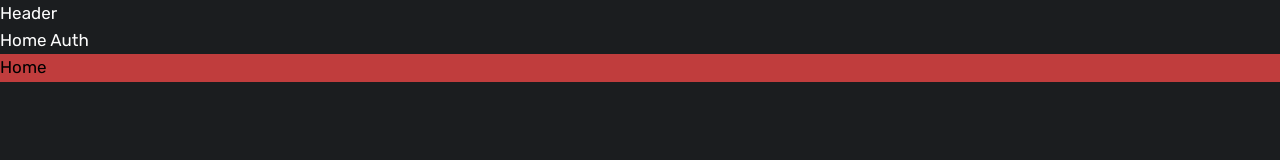
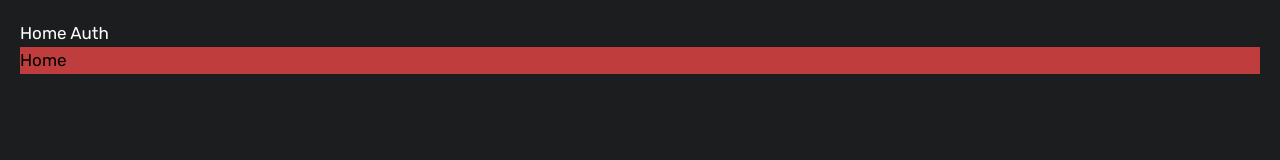
Before and after one commit to Efim-Kapliy/project_my_bank, a website built with webpack: page src/index.html in a window 1280 px wide. Built offline with nearby package versions, Linux system fonts and the light colour scheme.

Commit message:
feat: modify layout-component and custom library

```diff
--- a/package.json
+++ b/package.json
@@ -32,8 +32,8 @@
 		"html-webpack-plugin": "^5.6.3",
 		"mini-css-extract-plugin": "^2.9.2",
 		"prettier": "^3.4.1",
-		"sass": "^1.81.0",
-		"sass-loader": "^16.0.3",
+		"sass": "^1.82.0",
+		"sass-loader": "^16.0.4",
 		"style-loader": "^4.0.0",
 		"terser-webpack-plugin": "^5.3.10",
 		"webpack": "^5.96.1",
--- /dev/null
+++ b/src/components/layout/header/header.component.js
@@ -0,0 +1,13 @@
+import ChildComponent from '@/core/component/child.component'
+import renderService from '@/core/services/render.service'
+
+import template from './header.template.html'
+import styles from './header.module.scss'
+
+export class Header extends ChildComponent {
+	render() {
+		this.element = renderService.htmlToElement(template, [], styles)
+
+		return this.element
+	}
+}
--- /dev/null
+++ b/src/components/layout/header/header.module.scss
@@ -0,0 +1,11 @@
+@use '@/styles/mixins' as *;
+
+.header {
+	@include flex-horizontal-center;
+	justify-content: space-between;
+
+	.right-side {
+		@include flex-horizontal-center;
+		gap: 20px;
+	}
+}
--- /dev/null
+++ b/src/components/layout/header/header.template.html
@@ -0,0 +1,6 @@
+<header class="header">
+  <nav>
+    <a href="/">Home</a>
+    <a href="/auth">Auth</a>
+  </nav>
+</header>
--- a/src/components/layout/layout.component.js
+++ b/src/components/layout/layout.component.js
@@ -1,24 +1,29 @@
-export class Layout {
+import renderService from '@/core/services/render.service'
+
+import template from './layout.template.html'
+import styles from './layout.module.scss'
+import $R from '@/core/rquery/rquery.lib'
+import { Header } from './header/header.component'
+import ChildComponent from '@/core/component/child.component'
+
+export class Layout extends ChildComponent {
 	constructor({ router, children }) {
+		super()
+
 		this.router = router
 		this.children = children
 	}
 
 	render() {
-		const headerHTML = `
-		<header>
-			Header
-			<nav>
-				<a href="/">Home</a>
-				<a href="/auth">Auth</a>
-			</nav>
-		</header>`
+		this.element = renderService.htmlToElement(template, [], styles)
 
-		return `
-    ${headerHTML}
-    <main>
-      ${this.children}
-    </main>
-    `
+		const mainElement = $R(this.element).find('main')
+
+		const contentContainer = $R(this.element).find('#content')
+		contentContainer.append(this.children)
+
+		mainElement.before(new Header().render()).append(contentContainer.element)
+
+		return this.element
 	}
 }
--- /dev/null
+++ b/src/components/layout/layout.module.scss
@@ -0,0 +1,6 @@
+.layout {
+	padding: 20px;
+	max-width: 1350px;
+	margin: 0 auto;
+	position: relative;
+}
--- /dev/null
+++ b/src/components/layout/layout.template.html
@@ -0,0 +1,6 @@
+<section class='layout'>
+  <main>
+    <div class='notification' id='notification'></div>
+    <div id='content'></div>
+  </main>
+</section>
--- a/src/components/screens/home/home.component.js
+++ b/src/components/screens/home/home.component.js
@@ -14,6 +14,6 @@ export class Home extends BaseScreen {
 		const element = renderService.htmlToElement(template, [], styles)
 
 		$R(element).find('h1').css('color', 'black')
-		return element.outerHTML
+		return element
 	}
 }
--- a/src/core/router/router.js
+++ b/src/core/router/router.js
@@ -1,6 +1,7 @@
 import { NotFound } from '@/components/screens/not-found/not-found.component'
 import { ROUTES } from './routes.data'
 import { Layout } from '@/components/layout/layout.component'
+import $R from '../rquery/rquery.lib'
 
 export class Router {
 	#routes = ROUTES
@@ -52,16 +53,17 @@ export class Router {
 	}
 
 	#render() {
-		const component = new this.#currentRoute.component()
+		const component = new this.#currentRoute.component().render()
 
 		if (!this.#layout) {
 			this.#layout = new Layout({
 				router: this,
-				children: component.render()
-			})
-			document.getElementById('app').innerHTML = this.#layout.render()
+				children: component
+			}).render()
+
+			$R('#app').append(this.#layout)
 		} else {
-			document.querySelector('main').innerHTML = component.render()
+			$R('#content').html('').append(component)
 		}
 	}
 }
--- a/src/core/rquery/rquery.lib.js
+++ b/src/core/rquery/rquery.lib.js
@@ -38,6 +38,20 @@ class RQuery {
 	}
 
 	/**
+	 * Get or set the inner HTML of the selected element.
+	 * @param {string} [htmlContent] - Optional HTML content to set. If not provided, the current inner HTML will be returned.
+	 * @returns {RQuery|string} The current RQuery instance for chaining when setting HTML content or the current inner HTML when getting.
+	 */
+	html(htmlContent) {
+		if (typeof htmlContent === 'undefined') {
+			return this.element.innerHTML
+		} else {
+			this.element.innerHTML = htmlContent
+			return this
+		}
+	}
+
+	/**
 	 * Set the CSS style of the selected element.
 	 * @param {string} property - The CSS property to set.
 	 * @param {string} value - The value to set for the CSS property.
@@ -51,6 +65,36 @@ class RQuery {
 		this.element.style[property] = value
 		return this
 	}
+
+	/**
+	 * Append a new element as a child of the selected element.
+	 * @param {HTMLElement} child - The new child element to append.
+	 * @returns {RQuery} The current RQuery instance for chaining.
+	 */
+	append(childElement) {
+		this.element.append(childElement)
+		return this
+	}
+
+	/**
+	 * Insert a new element before the selected element.
+	 * @param {HTMLElement} newElement - The new element to insert before the selected element.
+	 * @returns {RQuery} The current RQuery instance for chaining.
+	 */
+	before(newElement) {
+		if (!(newElement instanceof HTMLElement)) {
+			throw new Error('Element must be an HTMLElement')
+		}
+
+		const parentElement = this.element.parentElement
+
+		if (parentElement) {
+			parentElement.insertBefore(newElement, this.element)
+			return this
+		} else {
+			throw new Error('Element does not have a parent element')
+		}
+	}
 }
 
 /**
--- a/src/styles/_mixins.scss
+++ b/src/styles/_mixins.scss
@@ -1,6 +1,6 @@
-@use "src/styles/variables";
+@use '@/styles/variables';
 
-@mixin dashboard-section($variant: "big") {
+@mixin dashboard-section($variant: 'big') {
 	margin-top: $gap;
 	background-color: $bg-block;
 	border-radius: $radius;
```
Also changed, not shown: 1 other file.
